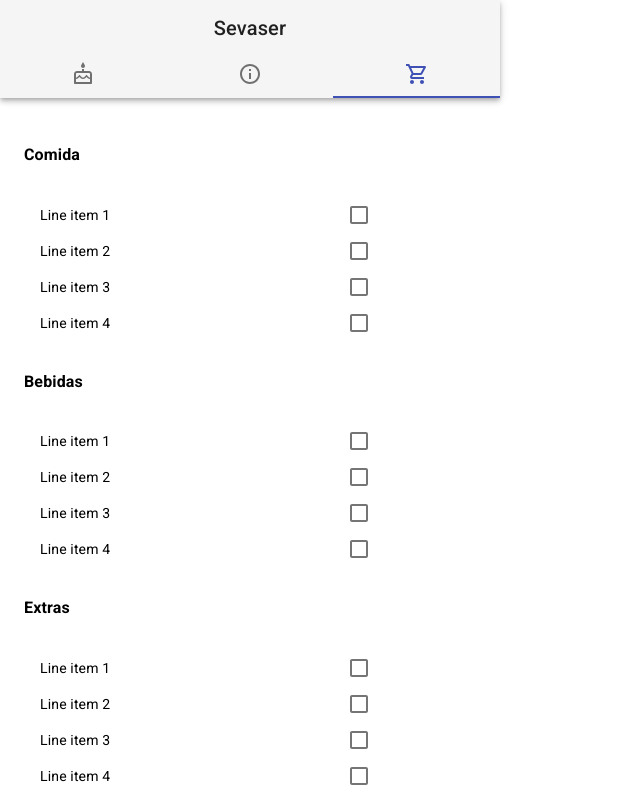
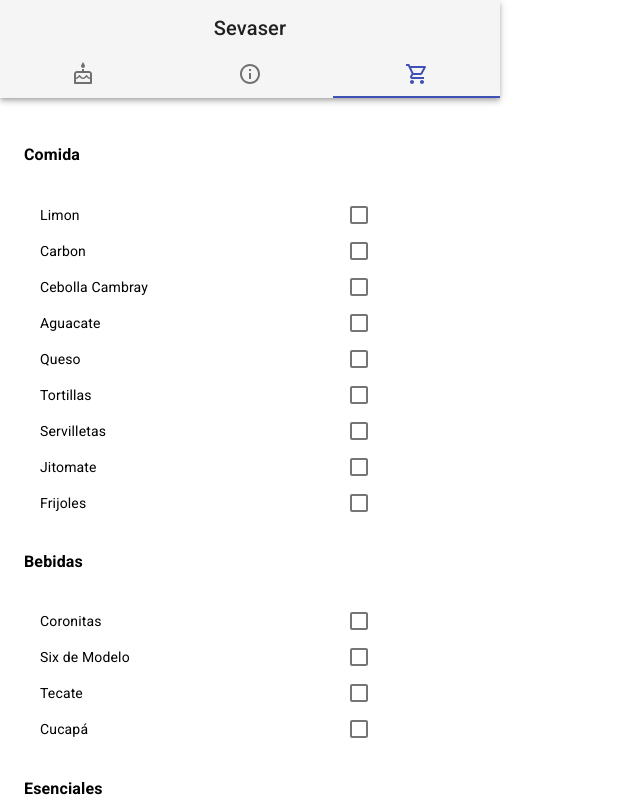
Before and after one commit to vumg-z/Sevaser, a React (Create React App) app in the folder my-app/: page / in a window 1280 px wide. Both pictures are taken after a click on the tab 416 px from the left and 74 px from the top of the page. Shown: the top 800 px of the page, without its empty margins (0-640 px from the left). Built offline with nearby package versions, Linux system fonts and the light colour scheme.

Commit message:
version pre-prototipo

```diff
--- a/my-app/src/components/Checklist/Checklist.js
+++ b/my-app/src/components/Checklist/Checklist.js
@@ -1,4 +1,4 @@
-import React from "react";
+import React, { useEffect } from "react";
 import { makeStyles } from "@material-ui/core/styles";
 import List from "@material-ui/core/List";
 import ListItem from "@material-ui/core/ListItem";
@@ -33,11 +33,14 @@ export default function CheckboxListSecondary(props) {
     setChecked(newChecked);
   };
 
+  // setear la data de comida y bebidas
+  let data = props.data;
+
   return (
     <div>
       <h4>{props.title}</h4>
       <List dense className={classes.root}>
-        {[0, 1, 2, 3].map(value => {
+        {data.map(value => {
           const labelId = `checkbox-list-secondary-label-${value}`;
           return (
             <ListItem key={value} button>
@@ -47,7 +50,7 @@ export default function CheckboxListSecondary(props) {
                 src={`/static/images/avatar/${value + 1}.jpg`}
                 />
             </ListItemAvatar> */}
-              <ListItemText id={labelId} primary={`Line item ${value + 1}`} />
+              <ListItemText id={labelId} primary={`${value}`} />
               <ListItemSecondaryAction>
                 <Checkbox
                   edge="end"
--- a/my-app/src/components/Events/Events.js
+++ b/my-app/src/components/Events/Events.js
@@ -3,8 +3,6 @@ import Card from "../Card/Card";
 
 
 export default function EventsList(props){
-
-
 
   if(props.data.length == 0){
     return (
--- a/my-app/src/components/Overview/Overview.js
+++ b/my-app/src/components/Overview/Overview.js
@@ -5,15 +5,12 @@ import { ListItemSecondaryAction } from "@material-ui/core";
 
 export default function EventList(props) {
 
-  // debo de poner el estado de las bebidas y las botanas
-  const [botana, setBotana] = useState("");
-  const [bebida, setBebida] = useState("");
   const [desechable, setDesechable] = useState("");
 
   //costo por persona es igual al gasto estimado entre la cantidad de personas ??? me pone
   //a dudar por que la app no tiene ningun boton para elegir cantidad de personas xD
 
-  const [precioEntrePersona, setPrecioEntrePersona] = useState(0);
+  const [precioEntrePersona, setPrecioEntrePersona] = useState(60);
 
   // la eleccion de perosnas causara un producto entre su cantidad y el precio estimado de los productos???
 
@@ -40,8 +37,8 @@ export default function EventList(props) {
 
     if(comidas[0] != undefined){
       setComidaPrincipal(comidas[0].principal[0])
-      setBotana(botanas[0].nombre)
-      setBebida(bebidas[0].tipo)
+      // setBotana(botanas[0].nombre)
+      // setBebida(bebidas[0].tipo)
       setDesechable(desechables[0])
     }
   })
@@ -72,8 +69,8 @@ export default function EventList(props) {
         evento={comidaPrincipal}
         action={handleClick}
       />
-      <Card data={"Bebida principal"} evento={bebida} action={handleClick} />
-      <Card data={"Botana principal"} evento={botana} action={handleClick} />
+      <Card data={"Bebida principal"} evento={props.bebida} action={handleClick} />
+      <Card data={"Botana principal"} evento={props.botana} action={handleClick} />
       <Card data={"Desechables"} evento={desechable} action={handleClick} />
       <Card evento={"Lista de compras"} action={handleClick} />
     </div>
--- a/my-app/src/components/Shopping/Shopping.js
+++ b/my-app/src/components/Shopping/Shopping.js
@@ -1,12 +1,41 @@
-import React from "react";
+import React, {useEffect, useState} from "react";
 import Checklist from "../Checklist/Checklist"
+import IngredientsData from "../../data/ingredientes"
 
-export default function EventsList() {
+export default function EventsList(props) {
+
+  const ingredientesData = IngredientsData;
+  let evento = "";
+
+  // Tengo que usar use state
+
+  const [comida,setComida] = useState([])
+  const [esenciales, setEsenciales] = useState([])
+  const [bebidas, setBebidas] = useState([])
+  const [botanas, setBotanas] = useState([])
+
+
+  useEffect(()=>{
+    //seteamos la comida y esenciales para el evento especifico, y poder mostrarlas en el shoplist
+    evento = props.evento
+
+    let ingredientes = ingredientesData.filter(item => item.id == evento)
+    let bebidas = ingredientesData.filter(item => item.id == props.bebida)
+    let botanas = ingredientesData.filter(item => item.id == props.botana)
+
+    setComida(ingredientes[0].ingredientes)
+    setEsenciales(ingredientes[0].esenciales)
+    setBebidas(bebidas[0].ingredientes)
+    setBotanas(botanas[0].ingredientes)
+
+  }, [props.evento])
+
   return (
     <div>
-        <Checklist title="Comida"/>
-        <Checklist title="Bebidas"/>
-        <Checklist title="Extras"/>
+        <Checklist title="Comida"  data={comida}   />
+        <Checklist title="Bebidas" data={bebidas}/>
+        <Checklist title="Esenciales" data={esenciales}/>
+        <Checklist title="Botana" data={botanas}/>
     </div>
   );
 }
--- a/my-app/src/components/Tab/Tab.js
+++ b/my-app/src/components/Tab/Tab.js
@@ -68,9 +68,14 @@ export default function ScrollableTabsButtonAuto() {
 
   const [evento, setEvento] = React.useState("Carne Asada");
 
+  // estado de las bebidas que vamos a elegir y botanas
+
+  const [bebida , setBebida] = React.useState("Cerveza")
+  const [botana, setBotana] = React.useState("Churros");
+
   // precio en total es igual a la suma entre todos los precios de los ingredientes
 
-  const [precio, setPrecio] = React.useState(0);
+  const [precio, setPrecio] = React.useState(1500);
 
   // handle change del evento, en esta lineas de codigo voy a manejar la eleccion del evento
 
@@ -78,7 +83,7 @@ export default function ScrollableTabsButtonAuto() {
     setEvento(evento);
   }
 
-  // Estado de la data de los eventos, botanas, y bebidas
+  // Estado de la data de los eventos, botanas, y bebidas DATOS
 
   const [eventosData, setEventosData] = React.useState([]);
   const [botanasData, setBotanasData] = React.useState([]);
@@ -118,6 +123,8 @@ export default function ScrollableTabsButtonAuto() {
       <TabPanel value={value} index={1}>
         <Overview
           evento={evento}
+          bebida={bebida}
+          botana={botana}
           precio={precio}
           data={eventosData}
           botanasData={botanasData}
@@ -125,7 +132,7 @@ export default function ScrollableTabsButtonAuto() {
         />
       </TabPanel>
       <TabPanel value={value} index={2}>
-        <Shopping />
+        <Shopping evento={evento} bebida={bebida} botana={botana}/>
       </TabPanel>
     </div>
   );
--- a/my-app/src/data/data.js
+++ b/my-app/src/data/data.js
@@ -15,30 +15,37 @@ const eventos = [
       "Hamburguesas de Pollo"
     ]
   },
-  {
-    id: 2,
-    nombre: "Fiesta de Cumpleaños",
-    tipo: "Fiesta",
-    principal: ["Tostadas de Ceviche"]
-  },
-  {
-    id: 3,
-    nombre: "Fiesta Sorpresa",
-    tipo: "Fiesta",
-    principal: ["Tortas Ahogadas", "Tortas Gema", "Tortas Cubana"]
-  },
-  {
-    id: 4,
-    nombre: "Posada",
-    tipo: "Fiesta",
-    principal: ["Pretzels", "Galletas", "Pozole"]
-  },
-  {
-    id: 5,
-    nombre: "Despedida de Soltero",
-    tipo: "Fiesta",
-    principal: ["Caviar", "Langosta"]
-  }
+  // {
+  //   id: 2,
+  //   nombre: "Fiesta de Cumpleaños",
+  //   tipo: "Fiesta",
+  //   principal: ["Tostadas de Ceviche"]
+  // },
+  // {
+  //   id: 3,
+  //   nombre: "Fiesta Sorpresa",
+  //   tipo: "Fiesta",
+  //   principal: ["Tortas Ahogadas", "Tortas Gema", "Tortas Cubana"]
+  // },
+  // {
+  //   id: 4,
+  //   nombre: "Posada",
+  //   tipo: "Fiesta",
+  //   principal: ["Pretzels", "Galletas", "Pozole"]
+  // },
+  // {
+  //   id: 5,
+  //   nombre: "Despedida de Soltero",
+  //   tipo: "Fiesta",
+  //   principal: ["Caviar", "Langosta"]
+  // },
+  // {
+  //   id: 6,
+  //   nombre: "Guapayasos Fest",
+  //   tipo: "Fiesta",
+  //   principal: ["pEPINAZOS", "Langosta"]
+  // },
+
 ];
 
 export default eventos;
--- a/my-app/src/data/ingredientes.js
+++ b/my-app/src/data/ingredientes.js
@@ -2,8 +2,72 @@ const ingredientes = [
     {
         id: "Carne Asada",
         ingredientes: [
-            "Arrachera",
-
+            "Limon",
+            "Carbon",
+            "Cebolla Cambray",
+            "Aguacate",
+            "Queso",
+            "Tortillas",
+            "Servilletas",
+            "Jitomate",
+            "Frijoles",
+        ],
+        esenciales: [
+            "Encendedor",
+            "Asador",
+            "Platos",
+            "Cubiertos",
+            "Vasos"
+        ]
+    },
+    {
+        id: "Hamburguesas",
+        ingredientes: [
+            "Catsup",
+            "Mayonesa",
+            "Pepinillos",
+            "Pan de Hamburguesa",
+        ],
+        esenciales: [
+            "platos",
+            "vasos",
+            "silas"
+        ]
+    },
+    {
+        id: "Cerveza",
+        ingredientes: [
+            "Coronitas",
+            "Six de Modelo",
+            "Tecate",
+            "Cucapá"
+        ]
+    },
+    {
+        id: "Refresco",
+        ingredientes: [
+            "Coca Cola",
+            "Squirt",
+            "Fanta",
+            "Manzanita"
+        ]
+    },
+    {
+        id: "Tequila",
+        ingredientes: [
+            "Don Julio",
+            "Jose Cuervo",
+            "Herradura",
+            "Rancho Viejo"
+        ]
+    },
+    {
+        id: "Churros",
+        ingredientes: [
+            "Churros"
         ]
     }
+
 ]
+
+export default ingredientes;
```
